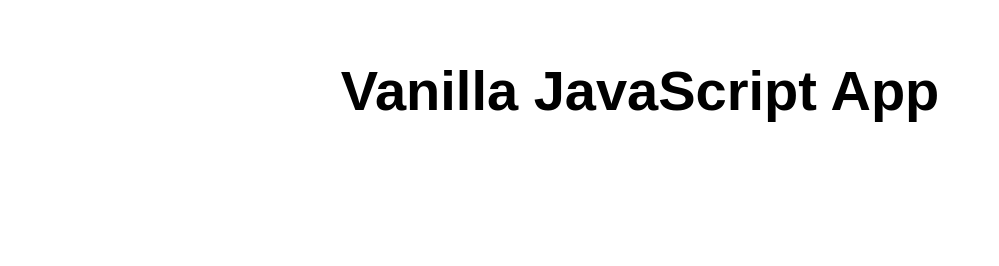
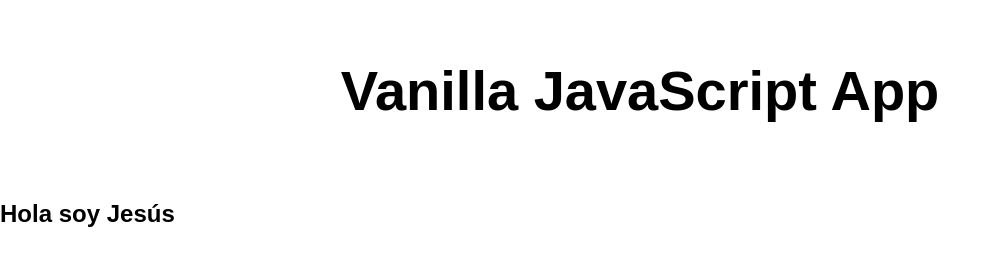
Before and after one commit to JesusAbo06/mi-primer-repositorio, a website: page src/index.html in a window 1280 px wide. Shown: the whole page, without its empty margins (0-999 px from the left). Drawn offline with Linux system fonts and the light colour scheme.

Commit message:
// I add a text

```diff
--- a/src/index.html
+++ b/src/index.html
@@ -14,4 +14,6 @@
   </main>
 </body>
 
+<h2>Hola soy Jesús</h2>
+
 </html>
```
